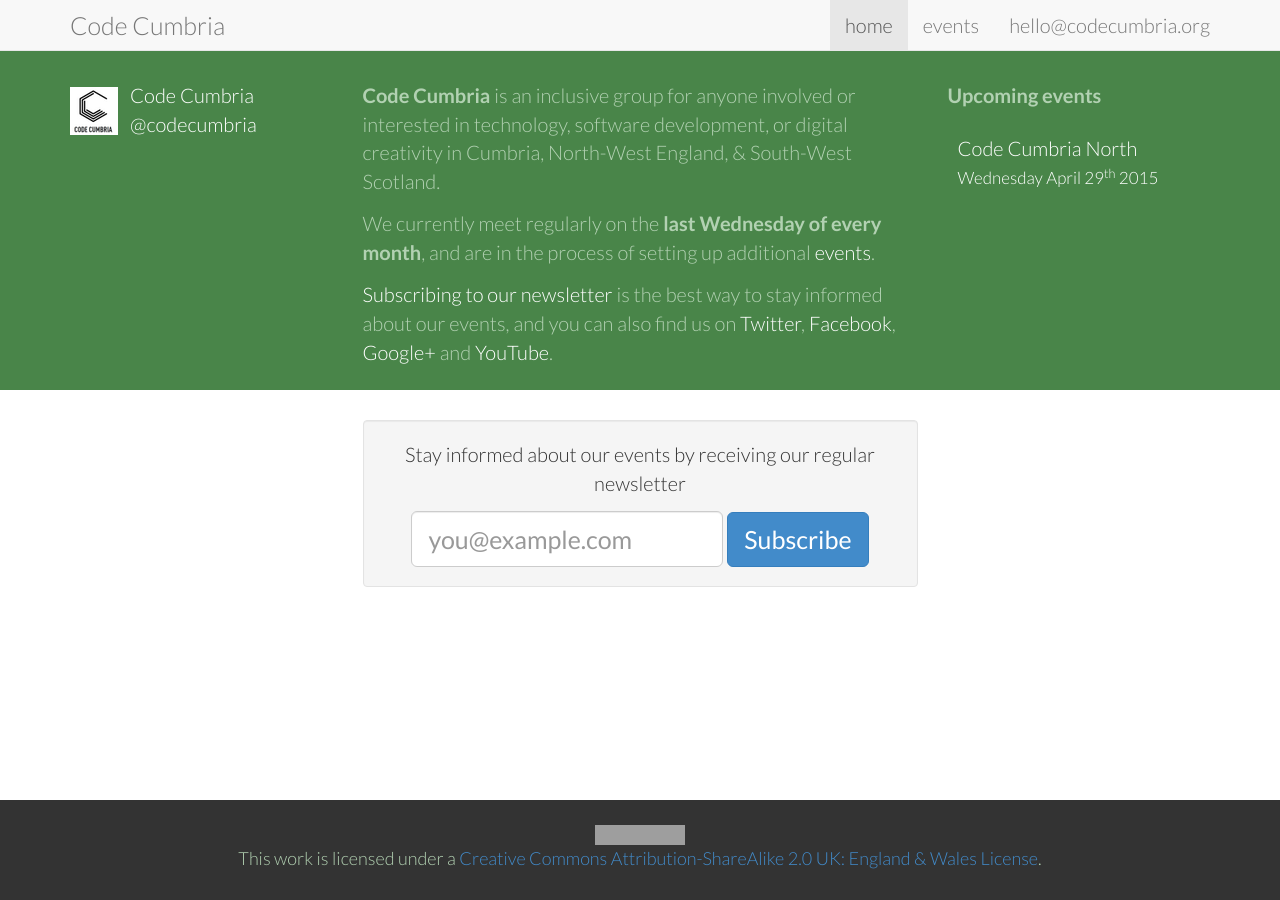
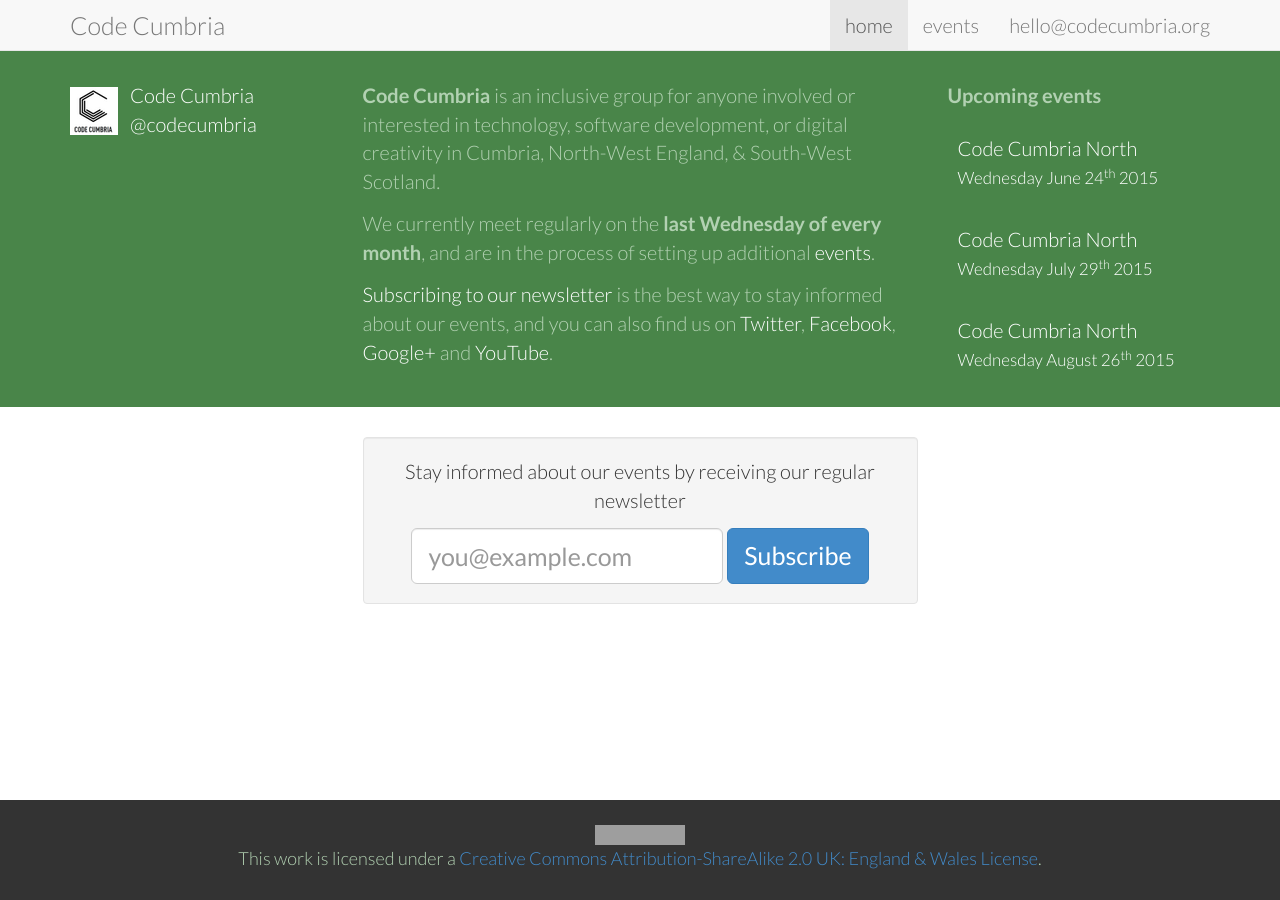
Before and after one commit to CodeCumbria/codecumbria.github.io, a Jekyll site: the page built from index.html, in a window 1280 px wide. Built offline with Jekyll 4.4.1, drawn with Linux system fonts in a browser that asks for light colours; Markdown is read by kramdown in place of the engine named in the settings; grey boxes are pictures that could not be loaded.

Commit message:
Added events for June, July, and August

```diff
--- a/index.html
+++ b/index.html
@@ -17,7 +17,13 @@ section: home
       <div class="col-md-3 col-md-push-3 events">
         <h2>Upcoming events</h2>
         <ul>
-          <a href="/events/code_cumbria_north.html" title="View details of the Code Cumbria North event"><li>Code Cumbria North<br /><small>Wednesday April 29<sup>th</sup> 2015</small></li></a>
+          <a href="/events/code_cumbria_north.html" title="View details of the Code Cumbria North event"><li>Code Cumbria North<br /><small>Wednesday June 24<sup>th</sup> 2015</small></li></a>
+        </ul>
+        <ul>
+          <a href="/events/code_cumbria_north.html" title="View details of the Code Cumbria North event"><li>Code Cumbria North<br /><small>Wednesday July 29<sup>th</sup> 2015</small></li></a>
+        </ul>
+        <ul>
+          <a href="/events/code_cumbria_north.html" title="View details of the Code Cumbria North event"><li>Code Cumbria North<br /><small>Wednesday August 26<sup>th</sup> 2015</small></li></a>
         </ul>
       </div>
       <div class="col-md-3 col-md-pull-9 people">
```
